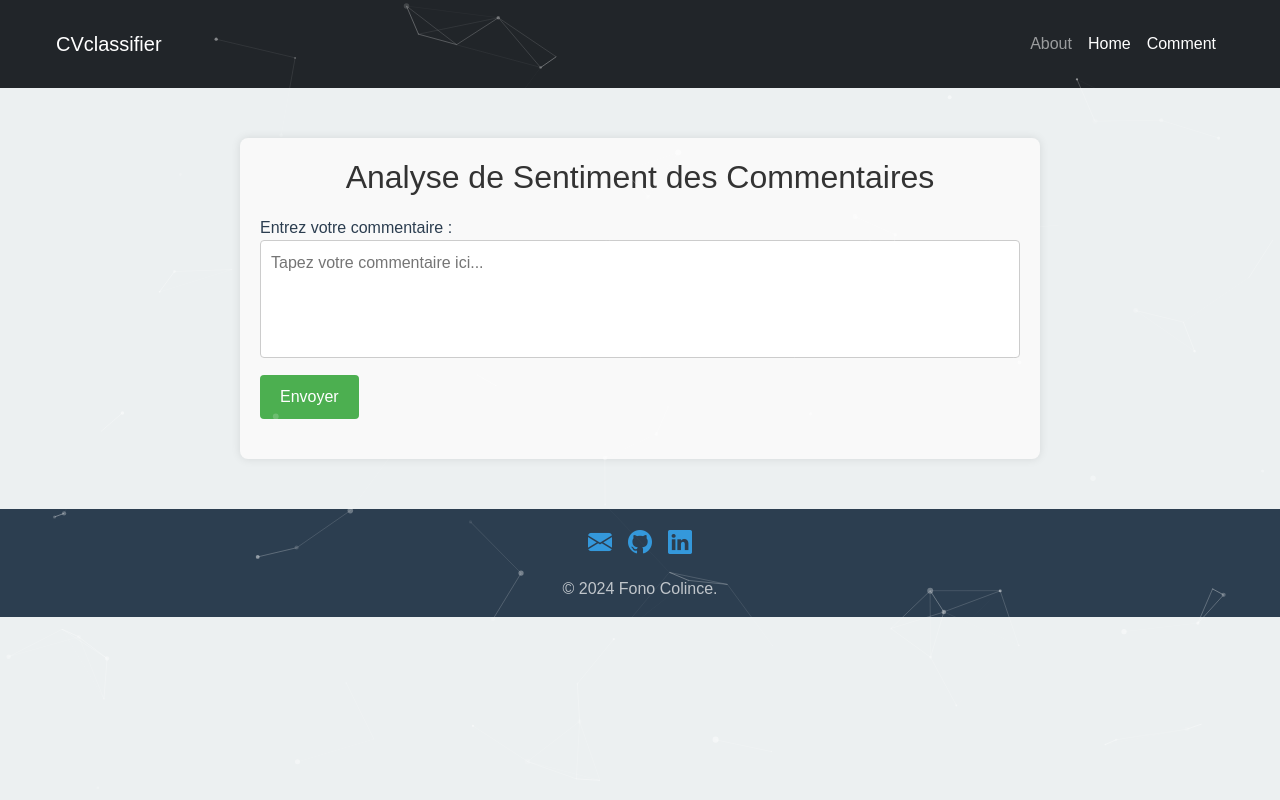
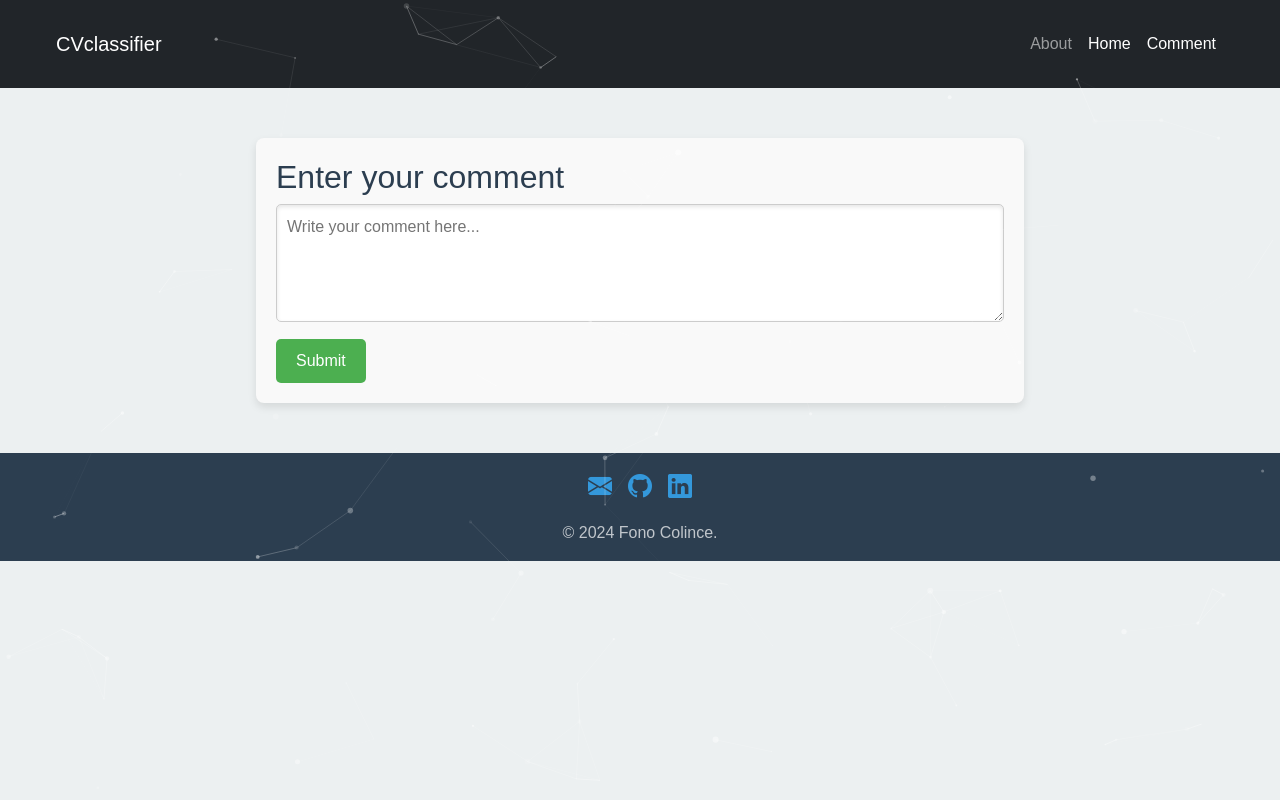
Before and after one commit to Fonocol/Cv-classifier, a Django app: page /comment/ in a window 1280 px wide. Run offline with Django 5.2, Linux system fonts and the light colour scheme; parts of the project's set-up code (start-up, migrations or seed data) failed here and were passed over.

Commit message:
part2 add

```diff
--- a/classCv/templates/classCv/layout/comment.html
+++ b/classCv/templates/classCv/layout/comment.html
@@ -1,100 +1,116 @@
+<!-- classCv/templates/classCv/comments.html -->
 
 {% extends "header.html" %}
-{% load static %}
+
 
 {% block content %}
-<div class="cont">
-    <h2>Analyse de Sentiment des Commentaires</h2>
+<div class="comment-section">
+    <h2>Enter your comment</h2>
+    <form id="comment-form" method="POST" class="comment-form">
+        {% csrf_token %}
+        <textarea name="comment" id="comment" rows="4" placeholder="Write your comment here..." required></textarea><br>
+        <button type="submit" class="btn-submit">Submit</button>
+    </form>
 
-    <div class="comment-section">
-        <form id="comment-form" method="POST">
-            {% csrf_token %}
-            <label for="comment">Entrez votre commentaire :</label>
-            <textarea id="comment" name="comment" rows="4" placeholder="Tapez votre commentaire ici..."></textarea>
-            <button type="submit" class="btn-submit">Envoyer</button>
-        </form>
-    </div>
-
-    <div class="result" id="result-section" style="display: none;">
-        <h3>Résultat de l'analyse :</h3>
-        <p id="result-message"></p>
+    <div id="response-section" style="margin-top: 20px; display:none;">
+        <p id="user-comment"><strong>Your message: </strong></p>
+        <p id="sentiment-response"></p>
     </div>
 </div>
 
-<!-- Style (CSS) -->
+<!-- CSS Style -->
 <style>
-    .cont {
-        max-width: 800px;
+    .comment-section {
+        width: 60%;
         margin: 50px auto;
-        padding: 20px;
         background-color: #f9f9f9;
         border-radius: 8px;
-        box-shadow: 0 0 10px rgba(0, 0, 0, 0.1);
+        box-shadow: 0 4px 8px rgba(0,0,0,0.1);
+        padding: 20px;
+        font-family: 'Arial', sans-serif;
     }
 
-    h2 {
-        text-align: center;
-        color: #333;
-    }
-
-    .comment-section {
-        margin: 20px 0;
-    }
-
-    textarea {
+    .comment-form textarea {
         width: 100%;
         padding: 10px;
+        border-radius: 5px;
         border: 1px solid #ccc;
-        border-radius: 4px;
-        resize: none;
+        font-size: 16px;
         margin-bottom: 10px;
+        box-shadow: inset 0 2px 4px rgba(0, 0, 0, 0.1);
     }
 
     .btn-submit {
-        display: inline-block;
-        padding: 10px 20px;
         background-color: #4CAF50;
         color: white;
         border: none;
-        border-radius: 4px;
+        padding: 10px 20px;
+        border-radius: 5px;
+        font-size: 16px;
         cursor: pointer;
+        transition: background-color 0.3s ease;
     }
 
     .btn-submit:hover {
         background-color: #45a049;
     }
 
-    .result {
+    #response-section {
         margin-top: 20px;
+        padding: 15px;
+        border-radius: 5px;
+        background-color: #e7f3fe;
+        box-shadow: 0 2px 6px rgba(0,0,0,0.1);
     }
 
-    #result-message {
+    #sentiment-response {
         font-size: 18px;
-        color: #333;
+        font-weight: bold;
+    }
+
+    #sentiment-response.positive {
+        color: #4CAF50;
+    }
+
+    #sentiment-response.negative {
+        color: #F44336;
+    }
+
+    #sentiment-response.neutral {
+        color: #FF9800;
     }
 </style>
 
+<!-- JavaScript -->
 <script>
     document.getElementById('comment-form').addEventListener('submit', function(event) {
         event.preventDefault(); // Empêche le rechargement de la page
 
-        let formData = new FormData(this);
+        let comment = document.getElementById('comment').value;
 
+        // Envoie de la requête POST via fetch
         fetch("{% url 'comments' %}", {
             method: 'POST',
             headers: {
-                'X-Requested-With': 'XMLHttpRequest', // Assure que la requête est détectée comme Ajax
+                'X-Requested-With': 'XMLHttpRequest',
                 'X-CSRFToken': '{{ csrf_token }}',
+                'Content-Type': 'application/x-www-form-urlencoded'
             },
-            body: formData
+            body: 'comment=' + encodeURIComponent(comment)
         })
         .then(response => response.json())
         .then(data => {
-            if(data.success) {
-                document.getElementById('result-message').innerText = data.message;
-                document.getElementById('result-section').style.display = 'block';
-            } else {
-                console.error(data.error);
+            if (data.success) {
+                // Affiche la réponse sur la page
+                document.getElementById('user-comment').innerHTML = `<strong>Your message: </strong> "${comment}"`;
+                document.getElementById('sentiment-response').innerText = data.response;
+
+                // Ajoute une classe pour colorer le texte selon le sentiment
+                let sentimentClass = data.response.includes('positive') ? 'positive' :
+                                     data.response.includes('negative') ? 'negative' : 'neutral';
+
+                document.getElementById('sentiment-response').className = sentimentClass;
+                document.getElementById('response-section').style.display = 'block';
             }
         })
         .catch(error => console.error('Error:', error));
--- a/classCv/urls.py
+++ b/classCv/urls.py
@@ -7,8 +7,8 @@ from django.conf.urls.static import static
 urlpatterns = [
     path('', views.getHome, name="getHome"),
     path('about/', views.about, name='about'),
-    path('comments/', views.comment_view, name='comments'),
-    path('comment/', views.comment_page, name='comment_page'),
+    path('comment/', views.comment_view, name='comment_view'),
+    #path('comment/', views.comment_page, name='comment_page'),
 ]
 
 if settings.DEBUG:
--- a/classCv/views.py
+++ b/classCv/views.py
@@ -11,10 +11,10 @@ import nltk
 from pdfminer.high_level import extract_text
 
 #from .utils import predict_sentiment
-from transformers import pipeline
+#from transformers import pipeline
 
 # Charger le modèle Hugging Face pour la classification des sentiments
-sentiment_analyzer = pipeline('sentiment-analysis')
+#sentiment_analyzer = pipeline('sentiment-analysis')
 
 # Télécharger les ressources NLTK si nécessaire
 nltk.download('punkt')
@@ -131,14 +131,8 @@ def about(request):
     return render(request, 'classCv/layout/abaout.html')
 
 
-from django.http import JsonResponse
-from django.shortcuts import render
-from transformers import pipeline
 
-# Charger le modèle Hugging Face pour la classification des sentiments
-sentiment_analyzer = pipeline('sentiment-analysis')
-
-def comment_view(request):
+def comment_view2(request):
     if request.method == "POST" and request.headers.get('X-Requested-With') == 'XMLHttpRequest':
         user_comment = request.POST.get('comment', '').strip()
         if user_comment:
@@ -164,3 +158,22 @@ def comment_view(request):
 def comment_page(request):
     # Simple page rendering
     return render(request, 'classCv/layout/comment.html')
+
+def comment_view(request):
+    if request.method == "POST":
+        user_comment = request.POST.get('comment')
+
+        # Simple analyse de sentiment basé sur des mots
+        positive_keywords = ['good', 'happy', 'love', 'great', 'excellent', 'proud', 'amazing', 'awesome']
+        negative_keywords = ['bad', 'sad', 'angry', 'terrible', 'horrible', 'hate']
+
+        if any(word in user_comment.lower() for word in positive_keywords):
+            response = "Your comment is positive!"
+        elif any(word in user_comment.lower() for word in negative_keywords):
+            response = "Your comment is negative!"
+        else:
+            response = "Your comment is neutral."
+
+        return JsonResponse({'success': True, 'response': response})
+
+    return render(request, 'classCv/layout/comment.html')
```
